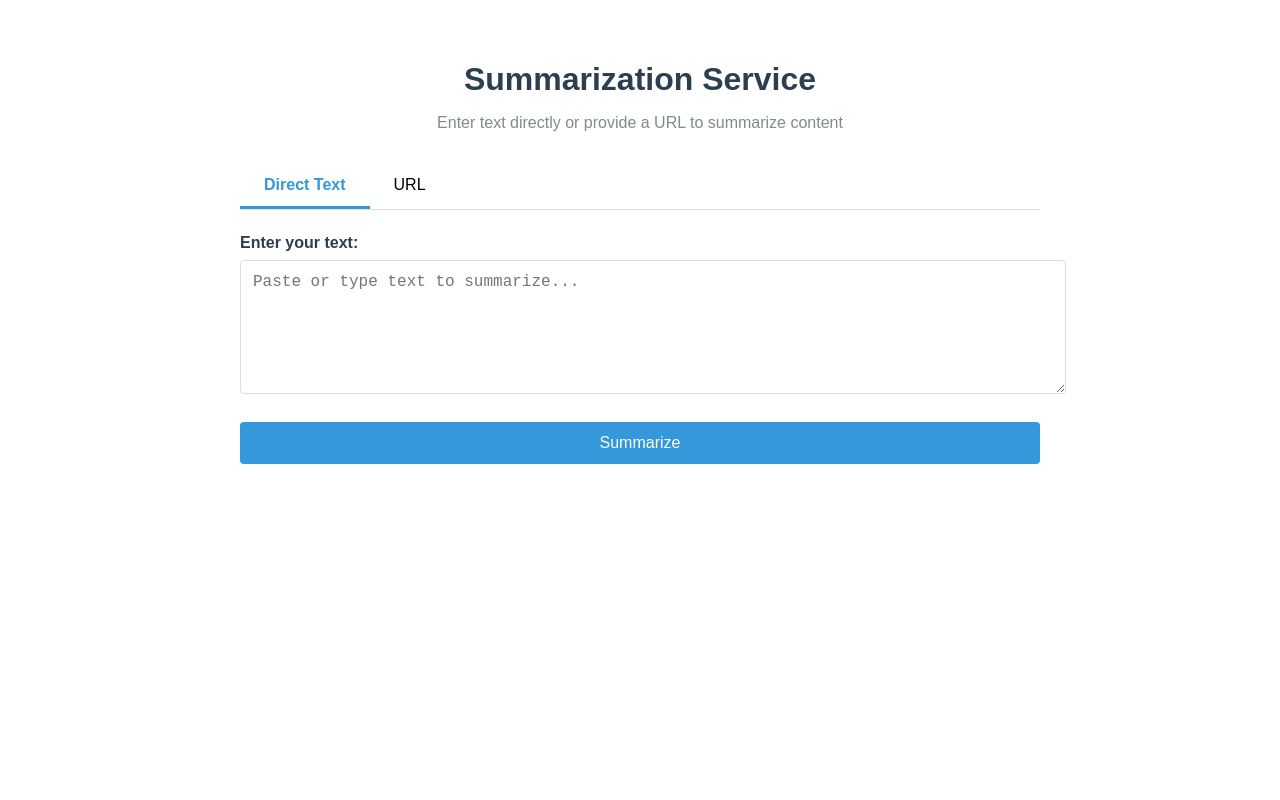
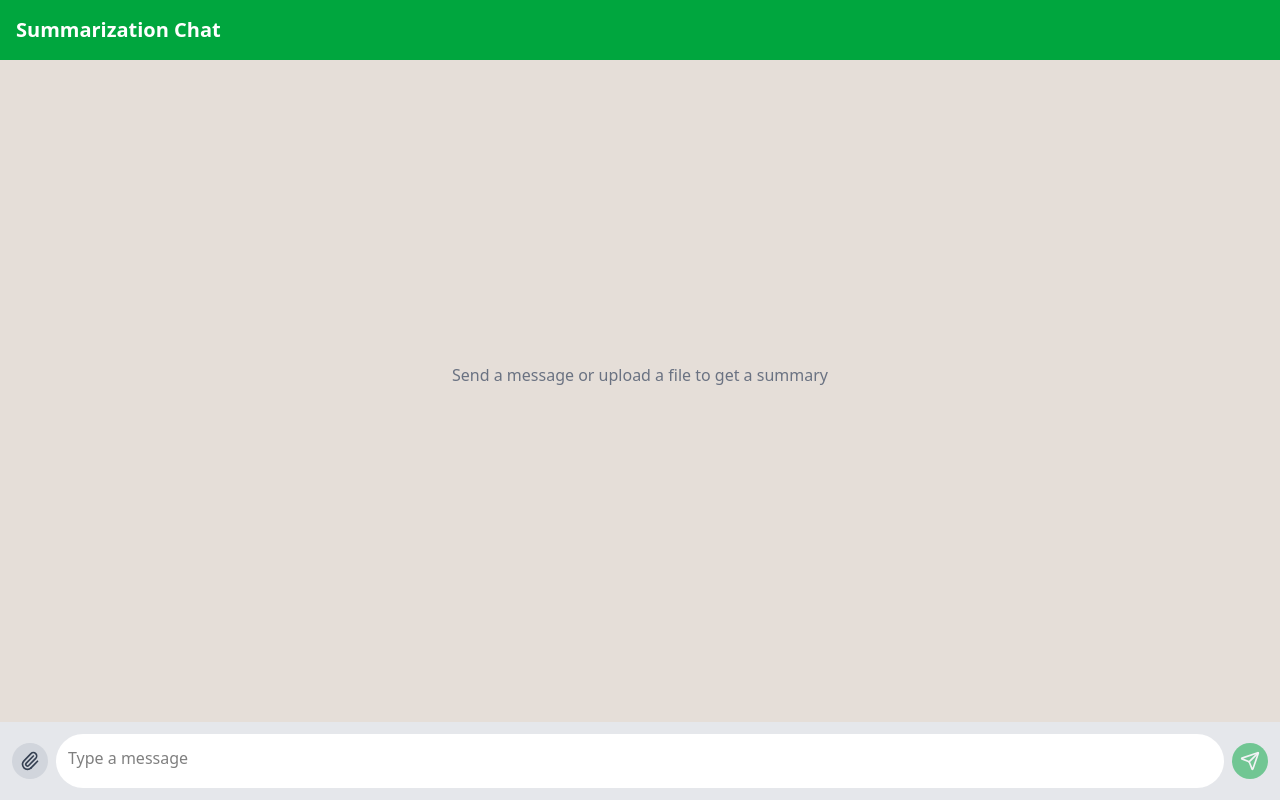
Before and after one commit to munurupavankumar/genAI-chatbot, a React (Vite) app in the folder frontend/: page / in a window 1280 px wide. Built offline with nearby package versions, Linux system fonts and the light colour scheme.

Commit message:
used tailwind and made interface like whatsapp

```diff
--- a/frontend/index.html
+++ b/frontend/index.html
@@ -4,6 +4,7 @@
     <meta charset="UTF-8" />
     <link rel="icon" type="image/svg+xml" href="/vite.svg" />
     <meta name="viewport" content="width=device-width, initial-scale=1.0" />
+    <script src="https://unpkg.com/@tailwindcss/browser@4"></script>
     <title>Chatbot</title>
   </head>
   <body>
--- a/frontend/package.json
+++ b/frontend/package.json
@@ -11,6 +11,7 @@
   },
   "dependencies": {
     "axios": "^1.8.2",
+    "lucide-react": "^0.479.0",
     "react": "^19.0.0",
     "react-dom": "^19.0.0"
   },
--- a/frontend/src/App.css
+++ /dev/null
@@ -1,121 +0,0 @@
-/* File: frontend/src/App.css */
-.container {
-    max-width: 800px;
-    margin: 0 auto;
-    padding: 2rem;
-    font-family: 'Arial', sans-serif;
-  }
-
-  header {
-    margin-bottom: 2rem;
-    text-align: center;
-  }
-
-  header h1 {
-    margin-bottom: 0.5rem;
-    color: #2c3e50;
-  }
-
-  header p {
-    color: #7f8c8d;
-  }
-
-  .input-method-selector {
-    display: flex;
-    margin-bottom: 1.5rem;
-    border-bottom: 1px solid #e0e0e0;
-  }
-
-  .input-method-selector button {
-    background: none;
-    border: none;
-    padding: 0.75rem 1.5rem;
-    font-size: 1rem;
-    cursor: pointer;
-    border-bottom: 3px solid transparent;
-  }
-
-  .input-method-selector button.active {
-    border-bottom: 3px solid #3498db;
-    font-weight: bold;
-    color: #3498db;
-  }
-
-  .form-group {
-    margin-bottom: 1.5rem;
-  }
-
-  label {
-    display: block;
-    margin-bottom: 0.5rem;
-    font-weight: bold;
-    color: #2c3e50;
-  }
-
-  .text-input, .select-input {
-    width: 100%;
-    padding: 0.75rem;
-    border: 1px solid #ddd;
-    border-radius: 4px;
-    font-size: 1rem;
-  }
-
-  .text-input:focus, .select-input:focus {
-    outline: none;
-    border-color: #3498db;
-    box-shadow: 0 0 0 2px rgba(52, 152, 219, 0.2);
-  }
-
-  .submit-button {
-    background-color: #3498db;
-    color: white;
-    border: none;
-    padding: 0.75rem 1.5rem;
-    font-size: 1rem;
-    border-radius: 4px;
-    cursor: pointer;
-    transition: background-color 0.2s;
-    width: 100%;
-  }
-
-  .submit-button:hover {
-    background-color: #2980b9;
-  }
-
-  .submit-button:disabled {
-    background-color: #95a5a6;
-    cursor: not-allowed;
-  }
-
-  .error-message {
-    color: #e74c3c;
-    margin-bottom: 1rem;
-    padding: 0.5rem;
-    background-color: #fadbd8;
-    border-radius: 4px;
-  }
-
-  .loading {
-    text-align: center;
-    margin: 2rem 0;
-    color: #7f8c8d;
-  }
-
-  .summary-container {
-    margin-top: 2rem;
-    padding: 1.5rem;
-    background-color: #f9f9f9;
-    border-radius: 4px;
-    border-left: 4px solid #3498db;
-  }
-
-  .summary-container h2 {
-    margin-top: 0;
-    color: #2c3e50;
-    margin-bottom: 1rem;
-  }
-
-  .summary-content {
-    line-height: 1.6;
-    color: #34495e;
-  }
--- a/frontend/src/App.jsx
+++ b/frontend/src/App.jsx
@@ -1,171 +1,310 @@
 // File: frontend/src/App.jsx
-import React, { useState } from 'react';
-import axios from 'axios'; // Make sure to install axios: npm install axios
-import './App.css';
+import React, { useState, useRef, useEffect } from 'react';
+import axios from 'axios';
+import { Paperclip, Send, Loader, File, FileText, Image, Globe, X } from 'lucide-react';
 
 function App() {
-  const [textInput, setTextInput] = useState('');
-  const [urlInput, setUrlInput] = useState('');
-  const [fileType, setFileType] = useState('');
-  const [summary, setSummary] = useState('');
+  const [messages, setMessages] = useState([]);
+  const [inputText, setInputText] = useState('');
   const [isLoading, setIsLoading] = useState(false);
   const [error, setError] = useState('');
-  const [inputMethod, setInputMethod] = useState('text'); // 'text' or 'url'
+  const [showFileSelector, setShowFileSelector] = useState(false);
+  const [filePath, setFilePath] = useState('');
+  const [fileType, setFileType] = useState('');
+
+  const messagesEndRef = useRef(null);
+  const fileInputRef = useRef(null);
+
+  // Auto-scroll to bottom when messages change
+  useEffect(() => {
+    messagesEndRef.current?.scrollIntoView({ behavior: 'smooth' });
+  }, [messages]);
 
   const handleSubmit = async (e) => {
-    e.preventDefault();
+    e?.preventDefault();
     setError('');
-    setSummary('');
+
+    // Validate input
+    if (!inputText.trim() && !filePath.trim()) {
+      setError('Please enter text or select a file');
+      return;
+    }
+
+    // Add user message to chat
+    const userMessage = filePath ? `Summarize this file: ${filePath}` : inputText;
+    const newUserMessage = {
+      id: Date.now(),
+      text: userMessage,
+      sender: 'user',
+      timestamp: new Date().toLocaleTimeString([], { hour: '2-digit', minute: '2-digit' })
+    };
+
+    setMessages(prev => [...prev, newUserMessage]);
+    setInputText('');
+    setFilePath('');
+    setShowFileSelector(false);
     setIsLoading(true);
 
-    // Construct request payload based on input method
+    // Construct request payload
     const requestData = {};
 
-    if (inputMethod === 'text' && textInput.trim() !== '') {
-      requestData.text = textInput;
-    } else if (inputMethod === 'url' && urlInput.trim() !== '') {
-      requestData.url = urlInput;
-      if (fileType.trim() !== '') {
+    if (filePath) {
+      requestData.url = filePath;
+      if (fileType) {
         requestData.file_type = fileType;
       }
     } else {
-      setError(`Please provide ${inputMethod === 'text' ? 'text' : 'a URL'}.`);
-      setIsLoading(false);
-      return;
+      requestData.text = inputText;
     }
 
-    console.log('Sending request data:', requestData); // Debug log
-
     try {
-      // Using axios instead of fetch
       const response = await axios.post('http://localhost:8000/summarize', requestData, {
         headers: {
           'Content-Type': 'application/json',
         }
       });
 
-      console.log('Response received:', response.data);
-      setSummary(response.data.summary);
+      // Add bot response to chat
+      const newBotMessage = {
+        id: Date.now() + 1,
+        text: response.data.summary,
+        sender: 'bot',
+        timestamp: new Date().toLocaleTimeString([], { hour: '2-digit', minute: '2-digit' })
+      };
+
+      setMessages(prev => [...prev, newBotMessage]);
     } catch (error) {
       console.error('Error details:', error);
 
-      // More detailed error handling with axios
+      let errorMessage = 'An error occurred';
+
       if (error.response) {
-        // The server responded with a status code outside the 2xx range
-        console.error('Server response:', error.response.data);
-        setError(`Server error: ${error.response.status} - ${error.response.data.detail || 'Unknown error'}`);
+        errorMessage = `Error: ${error.response.status} - ${error.response.data.detail || 'Unknown error'}`;
       } else if (error.request) {
-        // The request was made but no response was received
-        console.error('No response received:', error.request);
-        setError('No response from server. Check if the backend is running.');
+        errorMessage = 'No response from server. Check if the backend is running.';
       } else {
-        // Something happened in setting up the request
-        setError(`Request error: ${error.message}`);
+        errorMessage = `Request error: ${error.message}`;
       }
+
+      // Add error message to chat
+      const errorBotMessage = {
+        id: Date.now() + 1,
+        text: errorMessage,
+        sender: 'bot',
+        error: true,
+        timestamp: new Date().toLocaleTimeString([], { hour: '2-digit', minute: '2-digit' })
+      };
+
+      setMessages(prev => [...prev, errorBotMessage]);
     } finally {
       setIsLoading(false);
     }
   };
 
-  const handleInputMethodChange = (method) => {
-    setInputMethod(method);
-    setError('');
+  const handleFilePathChange = (e) => {
+    setFilePath(e.target.value);
+
+    // Auto-detect file type from extension
+    const extension = e.target.value.split('.').pop().toLowerCase();
+    switch (extension) {
+      case 'pdf':
+        setFileType('pdf');
+        break;
+      case 'jpg':
+      case 'jpeg':
+      case 'png':
+      case 'gif':
+        setFileType('image');
+        break;
+      case 'txt':
+        setFileType('text');
+        break;
+      default:
+        setFileType('');
+    }
+  };
+
+  const handleKeyDown = (e) => {
+    if (e.key === 'Enter' && !e.shiftKey) {
+      e.preventDefault();
+      handleSubmit();
+    }
+  };
+
+  // File type icon mapping
+  const getFileIcon = (type) => {
+    switch (type) {
+      case 'pdf':
+        return <FileText size={20} className="text-red-500" />;
+      case 'image':
+        return <Image size={20} className="text-blue-500" />;
+      case 'article':
+        return <Globe size={20} className="text-green-500" />;
+      default:
+        return <File size={20} className="text-gray-500" />;
+    }
   };
 
   return (
-    <div className="container">
-      <header>
-        <h1>Summarization Service</h1>
-        <p>Enter text directly or provide a URL to summarize content</p>
-      </header>
+    <div className="flex flex-col h-screen bg-gray-100">
+      {/* Header */}
+      <div className="bg-green-600 text-white p-4 shadow-md">
+        <h1 className="text-xl font-bold">Summarization Chat</h1>
+      </div>
 
-      <div className="input-method-selector">
+      {/* Messages */}
+      <div className="flex-1 overflow-y-auto p-4 space-y-4 bg-[#e5ded8]">
+        {messages.length === 0 ? (
+          <div className="flex items-center justify-center h-full">
+            <p className="text-gray-500 text-center">
+              Send a message or upload a file to get a summary
+            </p>
+          </div>
+        ) : (
+          messages.map((message) => (
+            <div
+              key={message.id}
+              className={`flex ${message.sender === 'user' ? 'justify-end' : 'justify-start'}`}
+            >
+              <div
+                className={`rounded-lg p-3 max-w-xs md:max-w-md break-words relative ${
+                  message.sender === 'user'
+                    ? 'bg-green-100 text-black'
+                    : message.error
+                      ? 'bg-red-100 text-red-800'
+                      : 'bg-white text-black'
+                }`}
+              >
+                {message.text}
+                <div className="text-xs text-gray-500 text-right mt-1">
+                  {message.timestamp}
+                </div>
+                {/* Triangle for chat bubble */}
+                <div
+                  className={`absolute top-0 w-0 h-0 border-8 ${
+                    message.sender === 'user'
+                      ? 'right-0 -mr-3 border-l-green-100 border-t-green-100 border-r-transparent border-b-transparent'
+                      : message.error
+                        ? 'left-0 -ml-3 border-r-red-100 border-t-red-100 border-l-transparent border-b-transparent'
+                        : 'left-0 -ml-3 border-r-white border-t-white border-l-transparent border-b-transparent'
+                  }`}
+                />
+              </div>
+            </div>
+          ))
+        )}
+        {isLoading && (
+          <div className="flex justify-start">
+            <div className="bg-gray-200 rounded-lg p-3">
+              <div className="flex items-center space-x-2">
+                <Loader size={20} className="animate-spin text-green-600" />
+                <span>Generating summary...</span>
+              </div>
+            </div>
+          </div>
+        )}
+        <div ref={messagesEndRef} />
+      </div>
+
+      {/* File selector popup */}
+      {showFileSelector && (
+        <div className="fixed inset-0 flex items-center justify-center bg-black bg-opacity-50 z-10 p-4">
+          <div className="bg-white rounded-lg shadow-lg p-4 w-full max-w-md">
+            <div className="flex justify-between items-center mb-4">
+              <h3 className="text-lg font-semibold">Select File</h3>
               <button
-          className={inputMethod === 'text' ? 'active' : ''}
-          onClick={() => handleInputMethodChange('text')}
-          type="button"
+                onClick={() => setShowFileSelector(false)}
+                className="text-gray-500 hover:text-gray-700"
               >
-          Direct Text
-        </button>
-        <button
-          className={inputMethod === 'url' ? 'active' : ''}
-          onClick={() => handleInputMethodChange('url')}
-          type="button"
-        >
-          URL
+                <X size={20} />
               </button>
             </div>
 
-      <form onSubmit={handleSubmit}>
-        {inputMethod === 'text' ? (
-          <div className="form-group">
-            <label htmlFor="text-input">Enter your text:</label>
-            <textarea
-              id="text-input"
-              value={textInput}
-              onChange={(e) => setTextInput(e.target.value)}
-              placeholder="Paste or type text to summarize..."
-              rows={6}
-              className="text-input"
-            />
-          </div>
-        ) : (
-          <>
-            <div className="form-group">
-              <label htmlFor="url-input">URL:</label>
+            <div className="mb-4">
+              <label className="block text-sm font-medium text-gray-700 mb-2">
+                File Path:
+              </label>
               <input
-                id="url-input"
                 type="text"
-                value={urlInput}
-                onChange={(e) => setUrlInput(e.target.value)}
-                placeholder="https://example.com/article"
-                className="text-input"
+                value={filePath}
+                onChange={handleFilePathChange}
+                placeholder="C:\Users\username\Documents\file.pdf"
+                className="w-full p-2 border border-gray-300 rounded-md"
               />
             </div>
 
-            <div className="form-group">
-              <label htmlFor="file-type">File Type (optional):</label>
-              <select
-                id="file-type"
-                value={fileType}
-                onChange={(e) => setFileType(e.target.value)}
-                className="select-input"
+            <div className="mb-4">
+              <label className="block text-sm font-medium text-gray-700 mb-2">
+                File Type:
+              </label>
+              <div className="grid grid-cols-4 gap-2">
+                {['pdf', 'image', 'article', 'text'].map((type) => (
+                  <button
+                    key={type}
+                    type="button"
+                    onClick={() => setFileType(type)}
+                    className={`p-2 flex flex-col items-center rounded-md ${
+                      fileType === type ? 'bg-blue-100 border border-blue-500' : 'border border-gray-200'
+                    }`}
                   >
-                <option value="">Auto-detect</option>
-                <option value="pdf">PDF</option>
-                <option value="image">Image</option>
-                <option value="article">Article/Webpage</option>
-                <option value="text">Text</option>
-              </select>
+                    {getFileIcon(type)}
+                    <span className="text-xs mt-1 capitalize">{type}</span>
+                  </button>
+                ))}
               </div>
-          </>
+            </div>
+
+            <div className="flex justify-end">
+              <button
+                onClick={() => {
+                  if (!filePath.trim()) {
+                    setError('Please enter a file path');
+                    return;
+                  }
+                  handleSubmit();
+                }}
+                className="bg-green-600 text-white px-4 py-2 rounded-md hover:bg-green-700"
+              >
+                Submit
+              </button>
+            </div>
+          </div>
+        </div>
       )}
 
-        {error && <div className="error-message">{error}</div>}
+      {/* Input area */}
+      <div className="bg-gray-200 p-3">
+        {error && <div className="text-red-500 text-sm mb-2">{error}</div>}
+
+        <form onSubmit={handleSubmit} className="flex items-center space-x-2">
+          <button
+            type="button"
+            onClick={() => setShowFileSelector(true)}
+            className="p-2 bg-gray-300 rounded-full text-gray-700 hover:bg-gray-400"
+          >
+            <Paperclip size={20} />
+          </button>
+
+          <div className="flex-1 bg-white rounded-full relative">
+            <textarea
+              value={inputText}
+              onChange={(e) => setInputText(e.target.value)}
+              onKeyDown={handleKeyDown}
+              placeholder="Type a message"
+              className="w-full p-3 pr-12 rounded-full resize-none outline-none max-h-20"
+              rows={1}
+            />
+          </div>
 
           <button
             type="submit"
-          className="submit-button"
-          disabled={isLoading}
+            disabled={isLoading || (!inputText.trim() && !filePath.trim())}
+            className="p-2 bg-green-600 rounded-full text-white hover:bg-green-700 disabled:opacity-50"
           >
-          {isLoading ? 'Summarizing...' : 'Summarize'}
+            <Send size={20} />
           </button>
         </form>
-
-      {isLoading && (
-        <div className="loading">
-          <p>Processing your request...</p>
       </div>
-      )}
-
-      {summary && (
-        <div className="summary-container">
-          <h2>Summary</h2>
-          <div className="summary-content">
-            {summary}
-          </div>
-        </div>
-      )}
     </div>
   );
 }
```
Also changed, not shown: 1 other file (tests, documents, lock files or other folders). Lines whose indentation alone changed are shown as unchanged.
